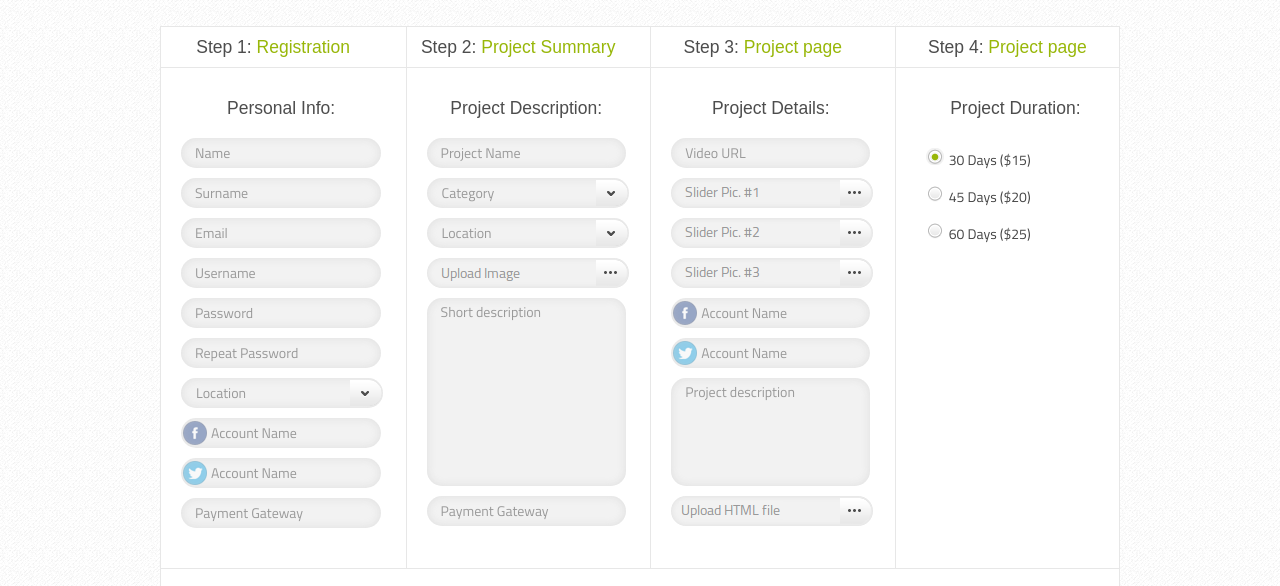
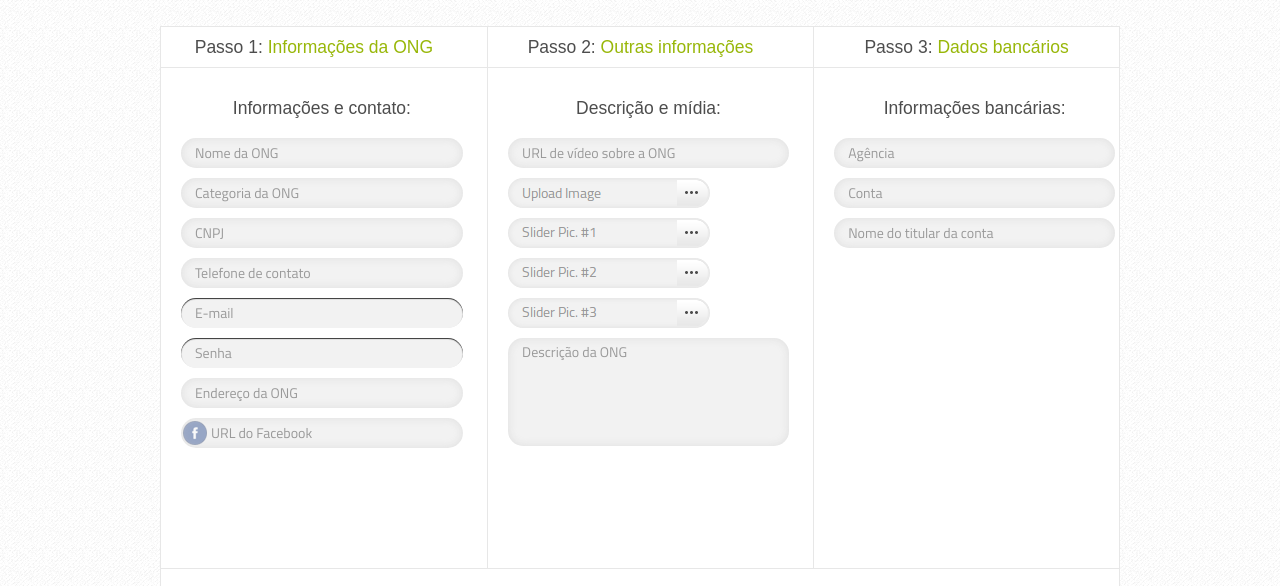
Before and after one commit to pauloemmilio/donare, a Django app: page /home/ in a window 1280 px wide. Shown: the part 3037-3623 px from the top of the page. Run offline with Django 3.2, Linux system fonts and the light colour scheme; some libraries are stand-ins or nearby versions; some web fonts are replaced.

Commit message:
Edição do formulário de cadastro de ONG

```diff
--- a/templates/index.html
+++ b/templates/index.html
@@ -789,33 +789,33 @@
     </div>
 
 </div>
-<h1 class="decoration text-center proj"><span class="nobacgr">Create Your Project</span></h1>
+<h1 class="decoration text-center proj"><span class="nobacgr">Cadastre sua ONG</span></h1>
 <div class="create_projects">
     <div class="row-fluid">
-        <div class="span3">
-            <h4 class="text-center">Step 1: <span class="green">Registration</span></h4>
+        <div class="span4">
+            <h4 class="text-center">Passo 1: <span class="green">Informações da ONG</span></h4>
         </div>
-        <div class="span3 bleft">
-            <h4 class="text-center">Step 2: <span class="green">Project Summary</span></h4>
+        <div class="span4 bleft">
+            <h4 class="text-center">Passo 2: <span class="green">Outras informações</span></h4>
         </div>
-        <div class="span3 bleft">
-            <h4 class="text-center">Step 3: <span class="green">Project page</span></h4>
-        </div>
-        <div class="span3 bleft">
-            <h4 class="text-center">Step 4: <span class="green">Project page</span></h4>
+        <div class="span4 bleft">
+            <h4 class="text-center">Passo 3: <span class="green">Dados bancários</span></h4>
         </div>
     </div>
     <div class="row-fluid border_proj duration">
-        <div class="span3 ">
+        <div class="span4 ">
             <div class="column_project">
-                <h4 class="text-center">Personal Info:</h4>
+                <h4 class="text-center">Informações e contato:</h4>
                 <form class="form-search" >
-                    <input type="text" class="inputp search-query span12" placeholder="Name">
-                    <input type="text" class="inputp search-query span12" placeholder="Surname">
-                    <input type="text" class="inputp search-query span12" placeholder="Email">
-                    <input type="text" class="inputp search-query span12" placeholder="Username">
-                    <input type="text" class="inputp search-query span12" placeholder="Password">
-                    <input type="text" class="inputp search-query span12" placeholder="Repeat Password">
+                    <input type="text" class="inputp search-query span12" placeholder="Nome da ONG">
+                    <input type="text" class="inputp search-query span12" placeholder="Categoria da ONG">
+                    <input type="text" class="inputp search-query span12" placeholder="CNPJ">
+                    <input type="text" class="inputp search-query span12" placeholder="Telefone de contato">
+                    <input type="email" class="inputp search-query span12" placeholder="E-mail">
+                    <input type="password" class="inputp search-query span12" placeholder="Senha">
+                    <input type="text" class="inputp search-query span12" placeholder="Endereço da ONG">
+                    <input type="text" class="inputp search-query span12 face" style="padding-left: 30px;" placeholder="URL do Facebook">
+                    <!--
                     <select class="">
                         <option>Location</option>
                         <option>Belarus</option>
@@ -823,15 +823,33 @@
                         <option>England</option>
                         <option>China</option>
                     </select>
-                    <input type="text" class="inputp search-query span12 face" style="padding-left: 30px;" placeholder="Account Name">
+
                     <input type="text" class="inputp search-query span12 tweet" style="padding-left: 30px;" placeholder="Account Name">
                     <input type="text" class="inputp search-query span12" placeholder="Payment Gateway">
+                	-->
                 </form>
             </div>
         </div>
-        <div class="span3">
+        <div class="span4">
             <div class="bleft column_project">
-                <h4 class="text-center">Project Description:</h4>
+                <h4 class="text-center">Descrição e mídia:</h4>
+                <form class="form-search">
+                    <input type="text" class="inputp search-query span12" placeholder="URL de vídeo sobre a ONG">
+                    <div class="upload_img inline">
+                        <input type="file" name="upload" placeholder="Logo" />
+                    </div>
+                    <div class="upload_pic1 inline">
+                        <input type="file" name="upload"/>
+                    </div>
+                    <div class="upload_pic2 inline">
+                        <input type="file" name="upload"/>
+                    </div>
+                    <div class="upload_pic3 inline">
+                        <input type="file" name="upload"/>
+                    </div>
+                    <textarea id="redex3" class="inputp search-query span12"  rows="5" placeholder="Descrição da ONG"></textarea>
+                </form>
+                <!--
                 <form class="form-search">
                     <input type="text" class="inputp search-query span12" placeholder="Project Name">
                     <select class="">
@@ -852,30 +870,20 @@
                     <textarea id="redex2" class="inputp search-query span12" rows="9" placeholder="Short description"></textarea>
                     <input type="text" class="inputp search-query span12" placeholder="Payment Gateway">
                 </form>
+                -->
             </div>
         </div>
-        <div class="span3">
+        <div class="span4">
             <div class="bleft column_project">
-                <h4 class="text-center">Project Details:</h4>
+                <h4 class="text-center">Informações bancárias:</h4>
                 <form class="form-search">
-                    <input type="text" class="inputp search-query span12" placeholder="Video URL">
-                    <div class="upload_pic1 inline">
-                        <input type="file" name="upload"/>
-                    </div>
-                    <div class="upload_pic2 inline">
-                        <input type="file" name="upload"/>
-                    </div>
-                    <div class="upload_pic3 inline">
-                        <input type="file" name="upload"/>
-                    </div>
-                    <input type="text" class="inputp search-query span12 face" style="padding-left: 30px;" placeholder="Account Name">
-                    <input type="text" class="inputp search-query span12 tweet" style="padding-left: 30px;" placeholder="Account Name"> <textarea id="redex3" class="inputp search-query span12"  rows="5" placeholder="Project description"></textarea>
-                    <div class="upload_html inline">
-                        <input type="file" name="upload"/>
-                    </div>
+                    <input type="text" class="inputp search-query span12" placeholder="Agência">
+                    <input type="text" class="inputp search-query span12" placeholder="Conta">
+                    <input type="text" class="inputp search-query span12" placeholder="Nome do titular da conta">
                 </form>
             </div>
         </div>
+        <!--
         <div class="span3">
             <div class="bleft column_project" >
                 <h4 class="text-center ">Project Duration:</h4>
@@ -894,11 +902,11 @@
                     </li>
                 </ul>
             </div>
-        </div>
+        </div>-->
     </div>
 
 
-    <div class="decoration text-center create_butt"><span class="nobacgr_whit"><button class="btn btn-large search-query" type="button"> <span class="butt_small"><strong>CREATE</strong></span></button></span><a name="id_cont"></a></div>
+    <div class="decoration text-center create_butt"><span class="nobacgr_whit"><button class="btn btn-large search-query" type="button"> <span class="butt_small"><strong>Cadastrar</strong></span></button></span><a name="id_cont"></a></div>
 
 </div>
 
```
